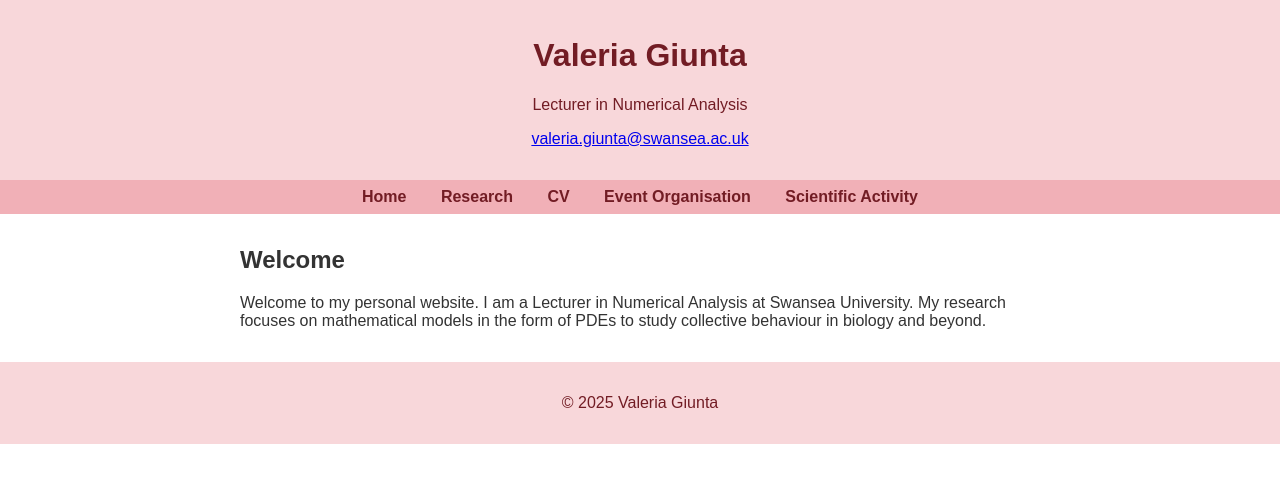
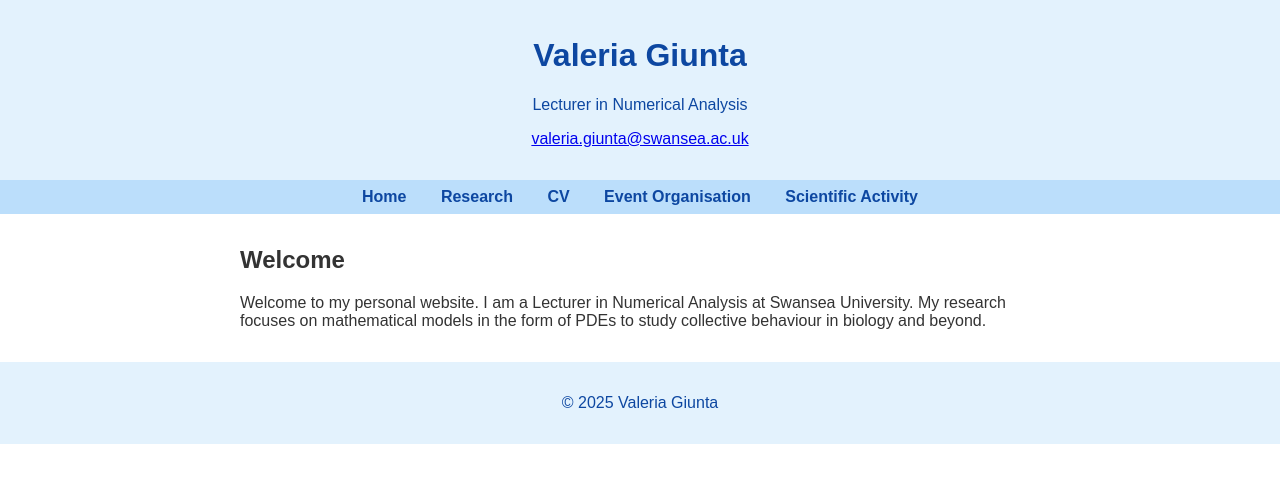
Before and after one commit to valeriagiunta/valeriagiunta.github.io, a plain HTML site: page index.html in a window 1280 px wide. Drawn offline with Linux system fonts and the light colour scheme.

Commit message:
Update index.html

```diff
--- a/index.html
+++ b/index.html
@@ -13,20 +13,20 @@
       color: #333;
     }
     header {
-      background-color: #f8d7da;
-      color: #721c24;
+      background-color: #e3f2fd;
+      color: #0d47a1;
       padding: 1rem;
       text-align: center;
     }
     nav {
-      background-color: #f1b0b7;
+      background-color: #bbdefb;
       padding: 0.5rem;
       text-align: center;
     }
     nav a {
       margin: 0 15px;
       text-decoration: none;
-      color: #721c24;
+      color: #0d47a1;
       font-weight: bold;
     }
     nav a:hover {
@@ -40,8 +40,8 @@
     footer {
       text-align: center;
       padding: 1rem;
-      background-color: #f8d7da;
-      color: #721c24;
+      background-color: #e3f2fd;
+      color: #0d47a1;
     }
   </style>
 </head>
```
